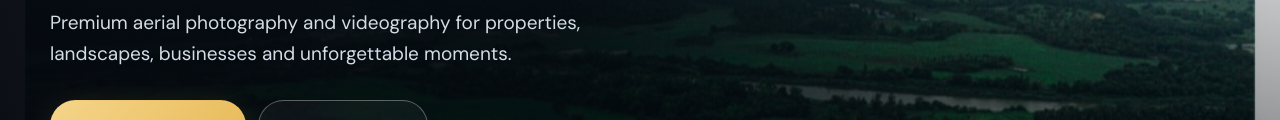
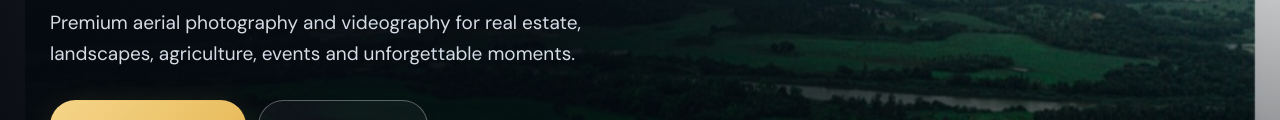
Before and after one commit to aerialviews/aerialviews, a plain HTML site: page index.html in a window 1280 px wide. Shown: the part 592-712 px from the top of the page. Drawn offline with Linux system fonts and the light colour scheme.

Commit message:
Revise hero section in index.html
Updated hero section content to include new services and locations.

```diff
--- a/index.html
+++ b/index.html
@@ -245,13 +245,18 @@
   <div class="wrap">
     <div class="hero-content">
       <div class="eyebrow"><span>✦</span> DGCA Certified Remote Pilot</div>
+
       <h1>See your world<br><em>from a new perspective.</em></h1>
-          <p class="hero-copy">Premium aerial photography and videography for properties, landscapes, businesses and unforgettable moments.</p>
+
+      <p class="hero-copy">
+        Premium aerial photography and videography for real estate,
+        landscapes, agriculture, events and unforgettable moments.
+      </p>
+
       <div class="hero-actions">
         <a class="btn btn-gold" href="#contact">Plan Your Aerial Shoot ↗</a>
         <a class="btn btn-ghost" href="#portfolio">Explore Our Work ↓</a>
-          </div>
-          <div class="hero-foot">
+      </div>          <div class="hero-foot">
             <span>Professional drone services</span>
             <span>Thoughtful shoot planning</span>
             <span>Mangaluru · Bengaluru</span>
```
Lines whose indentation alone changed are shown as unchanged.
